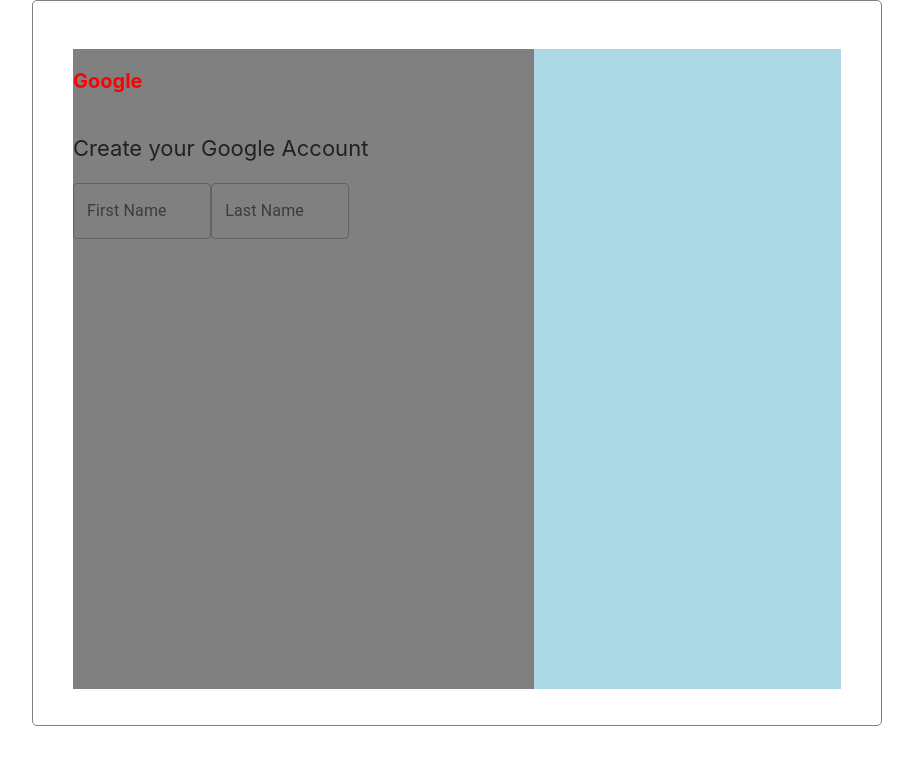
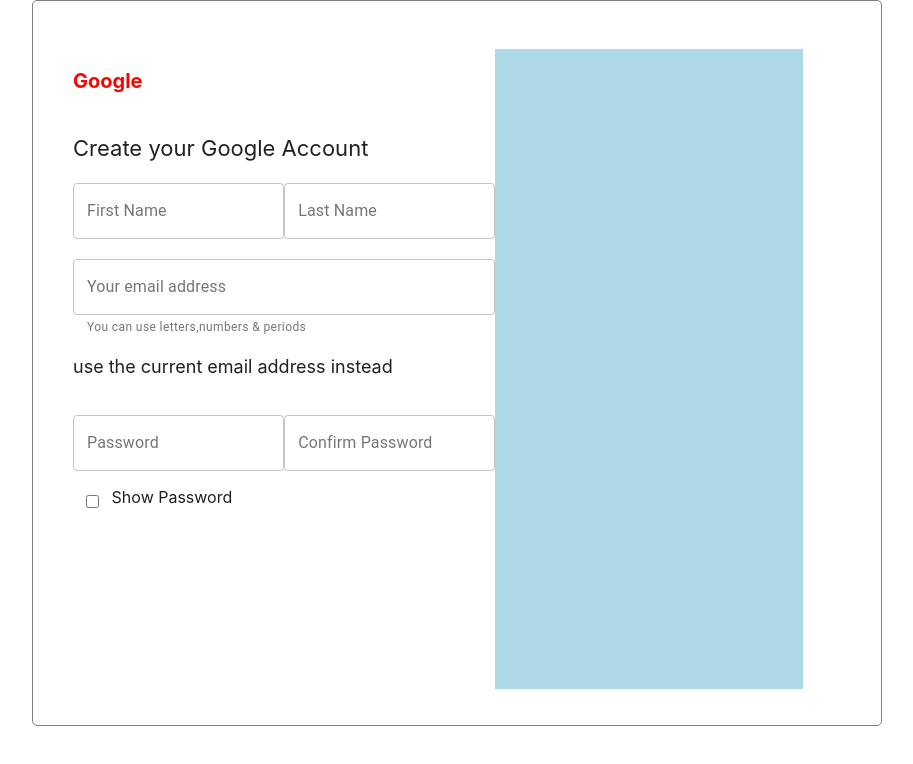
Before and after one commit to priyankaChouhan1019/Main-Fandoo-Project, a React (Create React App) app: page / in a window 1280 px wide. Shown: the top 764 px of the page, without its empty margins (183-1096 px from the left). Built offline with nearby package versions, Linux system fonts and the light colour scheme.

Commit message:
[Priyanka] Added : signup page Left part

```diff
--- a/src/signup/Signup.css
+++ b/src/signup/Signup.css
@@ -17,9 +17,9 @@
     border-radius: 5px;
 }
 .left-part{
-    width: 60%;
+    width: 55%;
     height: 80vh;
-    background-color: gray;
+    /* background-color: gray; */
 
 }
 .google-title{
@@ -35,11 +35,63 @@
     font-size: 22px;
 }
 
+
 .name-row{
     display: flex;
+    width: 100%;
     justify-content: space-between;
-    height: 100%;
-    width: 60%;
+    height: auto;
+    margin-bottom: 20px;
+}
+
+.first-Name{
+    width: 50%;
+}
+
+.last-Name{
+    width: 50%;
+}
+
+
+.user-row{
+    display: flex;
+    width: 100%;
+    font-size: 22px;
+}
+.use_current{
+    display: flex;
+    width: 80%;
+    font-size: 18px;
+    margin-bottom: 20px;
+}
+
+.password-row{
+    display: flex;
+    width: 100%;
+    justify-content: space-between;
+    height: auto;
+}
+
+.password{
+    width: 50%;
+}
+
+.c-password{
+    width: 50%;
+}
+.pass-validation{
+    font-size: 12px;
+    font-weight:normal ;
+    display: flex;
+    width: 80%;
+    margin-bottom: 20px;
+    margin-top: 0px;
+}
+.checkbox{
+    display: flex;
+}
+.check1{
+    margin: 3vh 1vw;
 }
 .right-part{
     width:40%;
--- a/src/signup/Signup.jsx
+++ b/src/signup/Signup.jsx
@@ -17,11 +17,34 @@ export class Signup extends Component {
                            <p>Create your Google Account</p>
                        </div>
                        <div class="name-row">
-                           <div>  <TextField id="outlined-basic" label="First Name" variant="outlined" /></div>
-                           <div> <TextField id="outlined-basic" label="Last Name" variant="outlined" /></div>
+                           <div class="first-name">  <TextField id="outlined-basic" label="First Name" variant="outlined" /></div>
+                           <div class="last-name"> <TextField id="outlined-basic" label="Last Name" variant="outlined" /></div>
                        </div>
+                       <div class="user-row">
+                       <TextField id="outlined-basic" label="Your email address" variant="outlined" fullWidth helperText="You can use letters,numbers  & periods" />
+                       </div>
+                       <div class="use_current">
+                           <p>use the current email address instead</p>
+                        </div>
+                        <div class="password-row">
+                           <div class="password">  <TextField id="outlined-basic" label="Password" variant="outlined" /></div>
+                           <div class="c-password"> <TextField id="outlined-basic" label="Confirm Password" variant="outlined" /></div>
+                           </div>
+                           <div class="checkbox">
+                            <input class="check1" type="checkbox"></input>
+                            <p class="showbox">Show Password</p>
+                        </div>
+                        <div className="sign-instead">
+
+
+                                {/* <button className="button1">Next</button> */}
+
+                        </div>
+                       </div>
+
+                   <div class="right-part">
+
                    </div>
-                   <div class="right-part"></div>
                </div>
            </div>
         )
```
